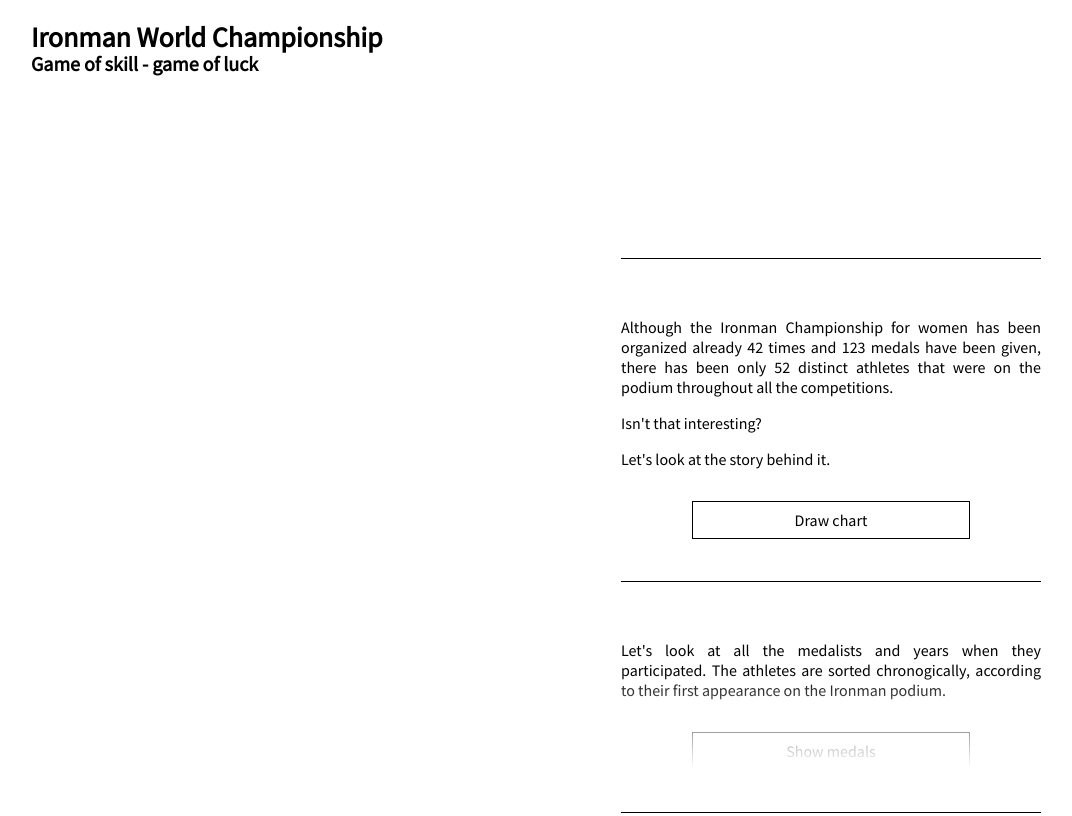
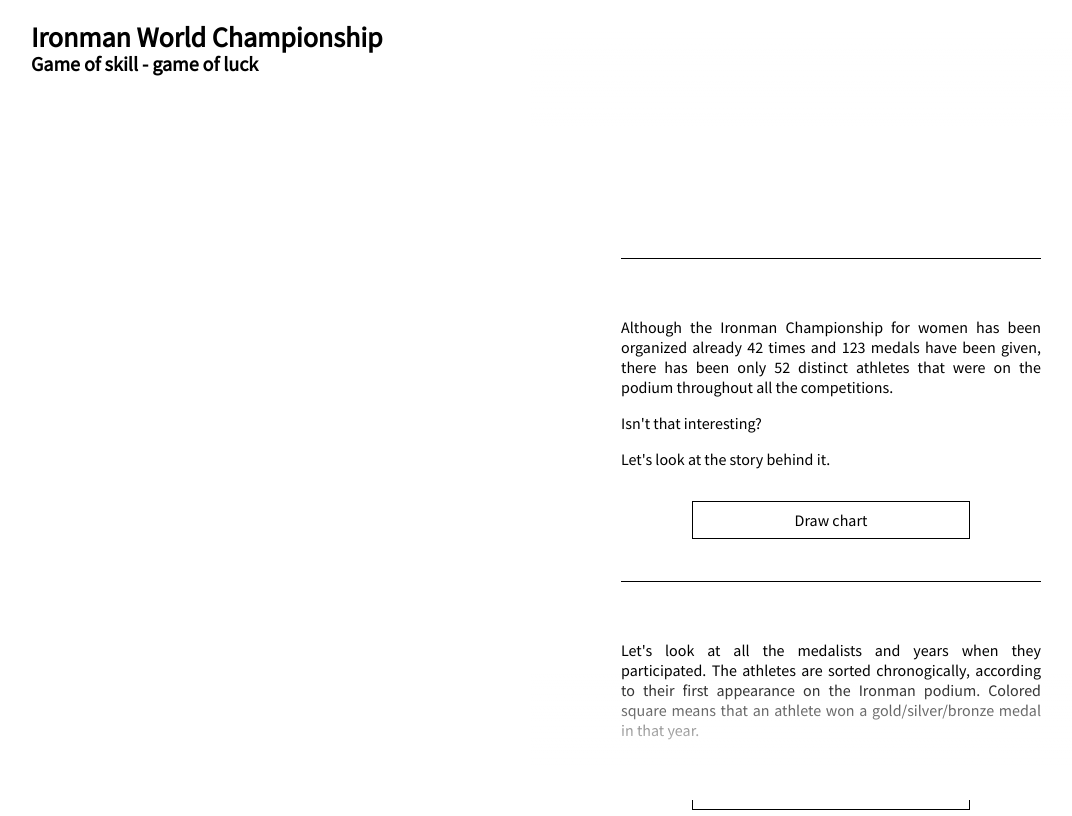
Before and after one commit to paniterka/mm_2019w42_d3, a plain HTML site: page index.html in a window 1280 px wide. Shown: the top 816 px of the page, without its empty margins (109-1181 px from the left). Drawn offline with nearby package versions, Linux system fonts and the light colour scheme.

Commit message:
improved text

```diff
--- a/index.html
+++ b/index.html
@@ -34,7 +34,8 @@
 					<!-- <button type="button" id="" onclick="deleteChart()">Delete chart</button> -->
 			</div>
 			<div class="story_step">
-					<p>Let's look at all the medalists and years when they participated. The athletes are sorted chronogically, according to their first appearance on the Ironman podium. </p>				<button type="button" id="" onclick="drawMedals()">Show medals</button>
+					<p>Let's look at all the medalists and years when they participated. The athletes are sorted chronogically, according to their first appearance on the Ironman podium. Colored square means that an athlete won a gold/silver/bronze medal in that year. </p>
+					<button type="button" id="" onclick="drawMedals()">Show medals</button>
 			</div>
 			<div class="story_step">
 				<p>It is immediately visible that some athletes are much more successful than the others. When they enter a competition, they keep on winning medals for a couple of years in a row. Let's mark the ones who won 4 or more medals. </p>
```
